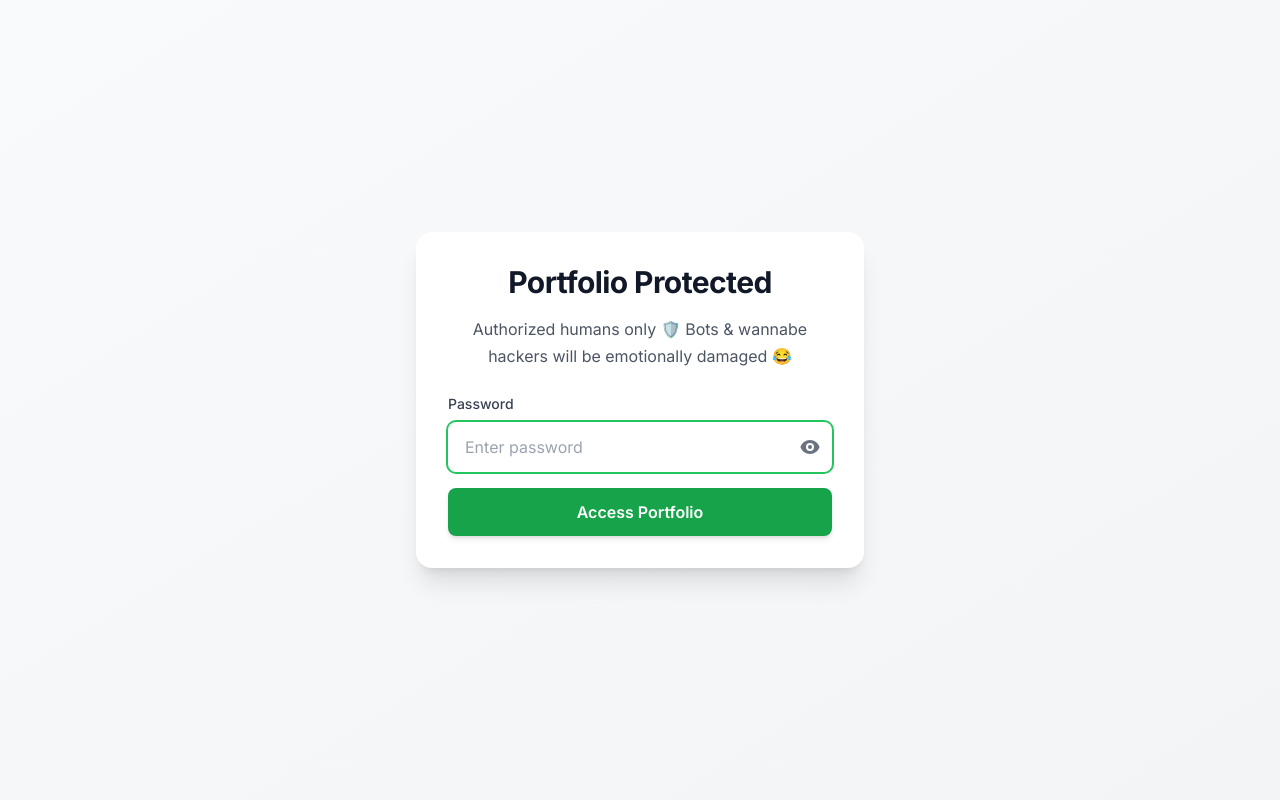
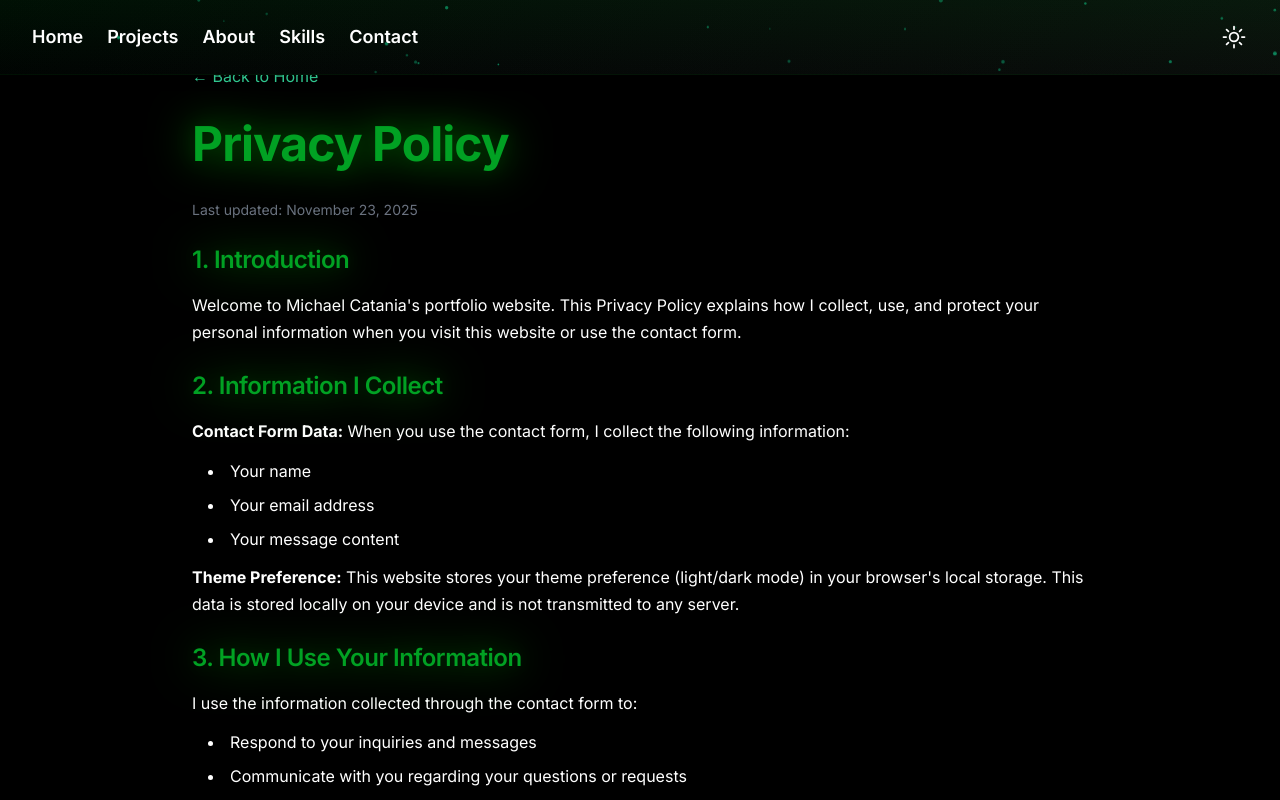
Before and after one commit to Mikitanjie/portfolio, a Next.js app: page /privacy in a window 1280 px wide. Shown: the top 800 px of the page. Built offline with nearby package versions, Linux system fonts and the light colour scheme; no server answers.

Commit message:
Update navbar styling: light theme matches footer, fix particles on theme switch

```diff
--- a/app/_components/PasswordGate/PasswordGate.js
+++ b/app/_components/PasswordGate/PasswordGate.js
@@ -154,6 +154,14 @@
   };
 
   useEffect(() => {
+    // Skip authentication in development mode
+    const isDevelopment = process.env.NODE_ENV === 'development';
+    if (isDevelopment) {
+      setIsAuthenticated(true);
+      setIsLoading(false);
+      return;
+    }
+
     // Check authentication via server API
     fetch('/api/auth/check', {
       credentials: 'include', // Important: include cookies
--- a/app/_components/ServerAuthGuard/ServerAuthGuard.js
+++ b/app/_components/ServerAuthGuard/ServerAuthGuard.js
@@ -17,6 +17,12 @@
 }
 
 export default async function ServerAuthGuard({ children }) {
+  // Skip authentication in development mode
+  const isDevelopment = process.env.NODE_ENV === 'development';
+  if (isDevelopment) {
+    return <>{children}</>;
+  }
+
   const isAuthenticated = await checkAuth();
 
   // If not authenticated, return an empty div
--- a/app/_components/Topper/Topper.js
+++ b/app/_components/Topper/Topper.js
@@ -24,6 +24,7 @@
   const tickingRef = useRef(false);
   const menuButtonRef = useRef(null);
   const closeButtonRef = useRef(null);
+  const navbarParticlesRef = useRef(null);
 
   // Focus management for mobile menu
   useEffect(() => {
@@ -85,6 +86,81 @@
     return () => window.removeEventListener('scroll', handleScroll);
   }, []);
 
+  // Navbar particles effect (only for dark theme)
+  useEffect(() => {
+    if (theme !== 'dark') return;
+
+    const canvas = navbarParticlesRef.current;
+    if (!canvas) return;
+
+    const ctx = canvas.getContext('2d');
+    const navbarHeight = 75;
+
+    const resize = () => {
+      canvas.width = canvas.offsetWidth;
+      canvas.height = navbarHeight;
+    };
+
+    resize();
+    window.addEventListener('resize', resize);
+
+    let particles = [];
+    let animationFrameId;
+
+    const createParticles = () => {
+      particles = [];
+      // More particles for a richer effect
+      const particleCount = 25;
+      for (let i = 0; i < particleCount; i++) {
+        particles.push({
+          x: Math.random() * canvas.width,
+          y: Math.random() * canvas.height,
+          speedX: (Math.random() * 0.5 - 0.25) * 0.5, // Slower horizontal movement
+          speedY: (Math.random() * 0.5 - 0.25) * 0.5, // Slower vertical movement
+          size: Math.random() * 1.5 + 0.5, // Smaller particles (0.5-2px)
+          opacity: Math.random() * 0.5 + 0.3, // Subtle opacity
+        });
+      }
+    };
+
+    createParticles();
+
+    function drawParticles() {
+      ctx.clearRect(0, 0, canvas.width, canvas.height);
+
+      for (let p of particles) {
+        p.x += p.speedX;
+        p.y += p.speedY;
+
+        // Wrap around edges
+        if (p.x < 0) p.x = canvas.width;
+        if (p.x > canvas.width) p.x = 0;
+        if (p.y < 0) p.y = canvas.height;
+        if (p.y > canvas.height) p.y = 0;
+
+        // Draw particle with green color
+        ctx.beginPath();
+        ctx.arc(p.x, p.y, p.size, 0, Math.PI * 2);
+        ctx.closePath();
+        ctx.fillStyle = `rgba(16, 185, 129, ${p.opacity})`; // emerald-400 with opacity
+        ctx.fill();
+      }
+
+      animationFrameId = requestAnimationFrame(drawParticles);
+    }
+
+    drawParticles();
+
+    const intervalId = setInterval(createParticles, 3 * 60 * 1000); // Regenerate every 3 minutes
+
+    return () => {
+      if (animationFrameId) {
+        cancelAnimationFrame(animationFrameId);
+      }
+      clearInterval(intervalId);
+      window.removeEventListener('resize', resize);
+    };
+  }, [theme]);
 
   const navItemStyle =
     'text-white hover:text-emerald-400 active:scale-90 text-lg font-semibold cursor-pointer';
@@ -104,9 +180,23 @@
     >
     <nav
       className="navbar-animated-bg w-full h-[75px] flex justify-between items-center px-4 md:px-8"
+      style={{
+        backgroundClip: 'unset',
+        WebkitBackgroundClip: 'unset'
+      }}
     >
-      <div className="navbar-matrix" />
-      <div className="navbar-green-overlay" />
+      {theme === 'dark' && (
+        <>
+          <div className="navbar-matrix" />
+          <div className="navbar-green-overlay" />
+          {/* Navbar particles canvas (dark theme) */}
+          <canvas
+            ref={navbarParticlesRef}
+            className="absolute inset-0 w-full h-full pointer-events-none"
+            style={{ zIndex: 1 }}
+          />
+        </>
+      )}
 
       {/* Desktop Navigation */}
       <nav className="hidden md:flex items-center space-x-6 z-[5]" aria-label="Main navigation">
--- a/app/globals.css
+++ b/app/globals.css
@@ -670,46 +670,79 @@
 ============================ */
 
 
-/* RAIN EFFECT BACKGROUND */
+/* Subtle animated gradient background */
 .navbar-matrix {
   position: absolute;
   left: 0;
+  top: 0;
   width: 100%;
-  height: 200%;
-  background-image: url(/backG.png);
-  background-repeat: repeat-y;
-  background-size: 100% auto;
-  background-position: top center;
-  opacity: 0.85;
-  filter: brightness(0.75) saturate(1.2);
-  animation: rainEffect 10s linear infinite;
+  height: 100%;
+  background: linear-gradient(
+    135deg,
+    rgba(1, 161, 35, 0.05) 0%,
+    rgba(16, 185, 129, 0.03) 50%,
+    rgba(1, 161, 35, 0.05) 100%
+  );
+  background-size: 200% 200%;
+  animation: subtleGradientShift 8s ease-in-out infinite;
+  opacity: 0.6;
+  pointer-events: none;
 }
 
-/* Show more of the image on desktop (similar to mobile) */
-@media (min-width: 768px) {
-  .navbar-matrix {
-    background-size: 90% auto;
-    background-position: center top;
-    height: 280%;
+[data-theme="light"] .navbar-matrix {
+  display: none;
+}
+
+@keyframes subtleGradientShift {
+  0%, 100% {
+    background-position: 0% 50%;
+  }
+  50% {
+    background-position: 100% 50%;
   }
 }
 
-@keyframes rainEffect {
-  from {
-    top: -50%;
+/* Floating animation for geometric shapes */
+@keyframes floatShape {
+  0%, 100% {
+    transform: translate(0, 0) rotate(0deg);
   }
-  to {
-    top: 0;
+  25% {
+    transform: translate(10px, -8px) rotate(5deg);
+  }
+  50% {
+    transform: translate(-5px, -15px) rotate(-3deg);
+  }
+  75% {
+    transform: translate(-10px, -5px) rotate(4deg);
+  }
+}
+
+@keyframes floatShapeReverse {
+  0%, 100% {
+    transform: translate(0, 0) rotate(0deg);
+  }
+  25% {
+    transform: translate(-8px, -10px) rotate(-4deg);
+  }
+  50% {
+    transform: translate(5px, -12px) rotate(3deg);
+  }
+  75% {
+    transform: translate(12px, -6px) rotate(-5deg);
   }
 }
 
 
-/* GREEN OVERLAY */
+/* Subtle green accent overlay */
 .navbar-green-overlay {
   position: absolute;
   inset: 0;
-  background: transparent;
-  mix-blend-mode: overlay;
+  background: linear-gradient(
+    to bottom,
+    rgba(1, 161, 35, 0.08) 0%,
+    transparent 100%
+  );
   z-index: 2;
   pointer-events: none;
 }
@@ -736,7 +769,17 @@
 .navbar-animated-bg {
   position: relative;
   overflow: hidden;
-  background-color: black;
+  background: linear-gradient(135deg, rgba(0, 0, 0, 0.95) 0%, rgba(10, 10, 10, 0.98) 100%);
+  backdrop-filter: blur(10px);
+  -webkit-backdrop-filter: blur(10px);
+  box-shadow: 0px 4px 12px 0px rgba(0, 0, 0, 0.15);
+  border-bottom: 1px solid rgba(1, 161, 35, 0.1);
+}
+
+[data-theme="light"] .navbar-animated-bg {
+  background: rgb(17, 24, 39); /* gray-900 same as footer */
+  box-shadow: 0px 4px 12px 0px rgba(0, 0, 0, 0.15);
+  border-bottom: 1px solid rgba(1, 161, 35, 0.2);
 }
 
 html, body {
```
Also changed, not shown: middleware.js (+8 -0 lines).
